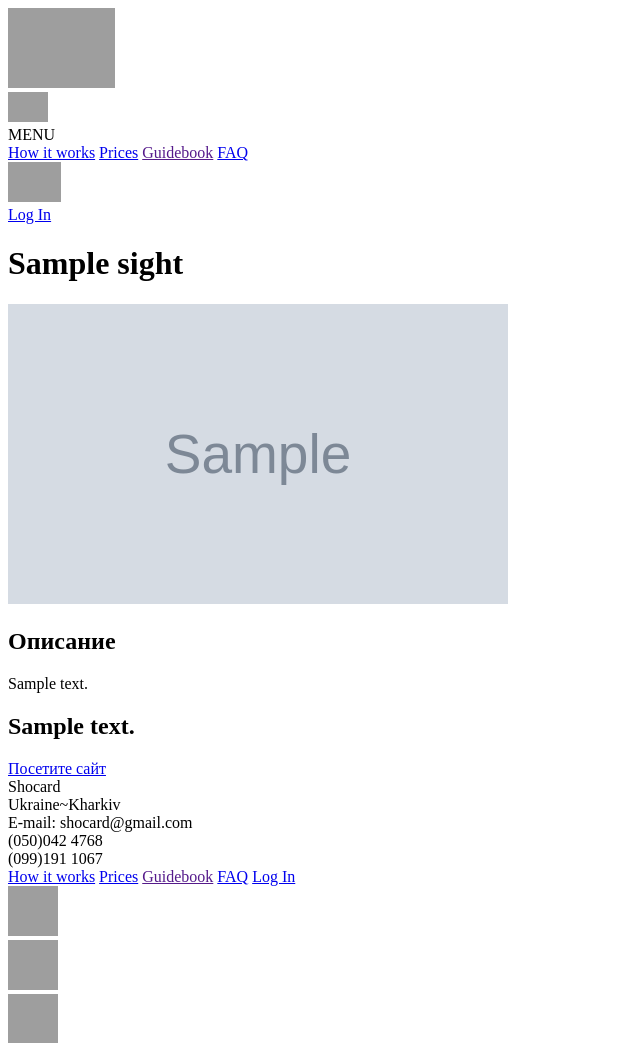
After one commit to o-kopysov/tourism-system, a Django app: a page that uses templates/sight_one.html in a window 1280 px wide. The commit adds this page. Shown: the top 1043 px of the page, without its empty margins (0-640 px from the left). Run offline with Django 3.2, Linux system fonts and the light colour scheme; tables that the repository leaves empty hold one stand-in row (values such as "Sample post"); grey boxes marked "Sample" are stand-in pictures; some libraries are stand-ins or nearby versions; some web fonts are replaced; grey boxes are pictures that could not be loaded.

Commit message:
DetailView

```diff
--- a/mysite/urls.py
+++ b/mysite/urls.py
@@ -22,7 +22,8 @@ from django.conf.urls.static import static
 from polls import views
 
 urlpatterns = [
-    path('', views.index , name='home'),
+    path('', views.HomeView.as_view() , name='home'),
+    path('sight/<slug>/', views.SightDatailView.as_view(), name ='sight'),
     path('july/', include('july.urls')),
     path('admin/', admin.site.urls),
     path('accounts/', include('accounts.urls')),
--- a/polls/models.py
+++ b/polls/models.py
@@ -1,4 +1,6 @@
+from django.conf import settings
 from django.db import models
+from django.shortcuts import reverse
 
 class Sight(models.Model):
     name_sight = models.CharField(max_length=60)
@@ -7,3 +9,11 @@ class Sight(models.Model):
     year = models.IntegerField()
     address = models.CharField(max_length=100)
     link = models.URLField()
+    slug = models.SlugField()
+
+
+
+    def get_absolute_url(self):
+        return reverse("sight", kwargs = {
+        'slug': self.slug
+        })
--- a/polls/urls.py
+++ b/polls/urls.py
@@ -1,6 +1,6 @@
 from django.urls import path
 
-from . import views
+from .views import
 
 urlpatterns = [
     path('', views.new_home, name='home'),
--- a/polls/views.py
+++ b/polls/views.py
@@ -1,5 +1,14 @@
 from django.shortcuts import render
 from .models import Sight
-def index(request):
-    sights = Sight.objects.all()
-    return render(request,'home.html', {'sights':sights})
+from django.views.generic import ListView,DetailView
+
+#def index(request):
+    #sights = Sight.objects.all()
+    #return render(request,'home.html', {'sights':sights})
+class HomeView(ListView):
+    model = Sight
+    template_name = "home.html"
+
+class SightDatailView(DetailView):
+    model = Sight
+    template_name = "sight_one.html"
--- a/templates/home.html
+++ b/templates/home.html
@@ -13,16 +13,18 @@
 <div class = "attractions">
      <div class="slider owl-carousel">
 
-       {%for sight in sights %}
+       {%for sight in object_list %}
+       <a href="{{sight.get_absolute_url}}">
          <div class="slider__item">
              <img src="{{sight.img.url}}" alt="" class="slider__image">
+
            <div class="slider__year">{{sight.year}}</div>
            <h3 class="slider__title ">{{sight.name_sight}}</h3>
            <div class="slider__rating">
              <div class="span slider__rating-label">{{sight.address}}</div>
            </div>
 
-         </div>
+         </div> </a>
          {% endfor %}
 
          </div>
--- /dev/null
+++ b/templates/sight_one.html
@@ -0,0 +1,15 @@
+{% extends 'base.html' %}
+{% load static %}
+
+
+{% block title %}Sight_Detail{% endblock %}
+
+{% block content %}
+<link rel="stylesheet" href="{% static 'css/sight.css' %}" />
+<h1>{{ object.name_sight }}</h1>
+	<img  width="500" height="300"  src="{{sight.img.url}}"/>
+		<h2>Описание </h2>
+		<p> {{ object.description }}</p>
+		<h2>{{ object.address }}</h2>
+		<a href="{{ object.link }}"> Посетите сайт</a>
+{% endblock %}
```
Also changed, not shown: polls/migrations/0003_sight_slug.py (added).
